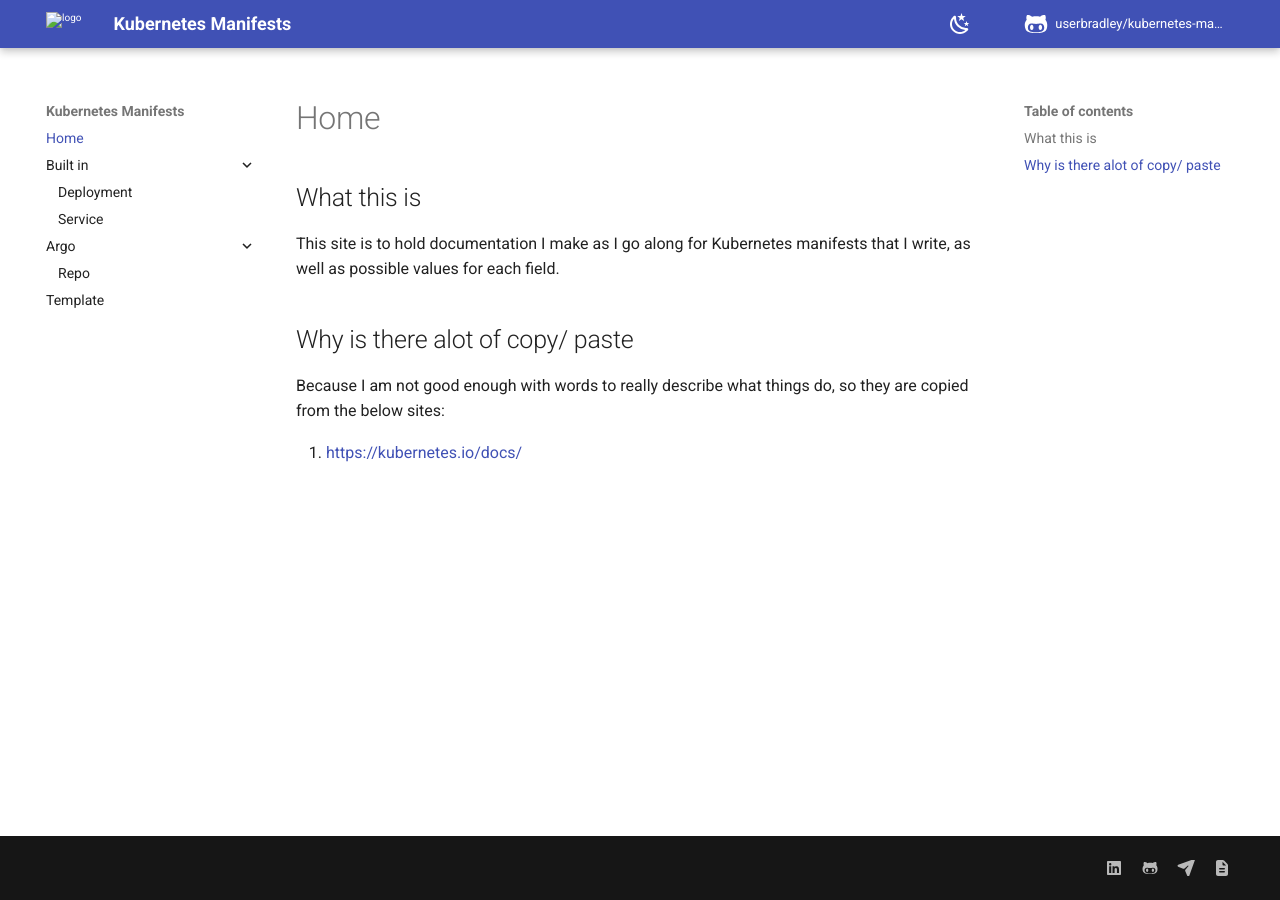
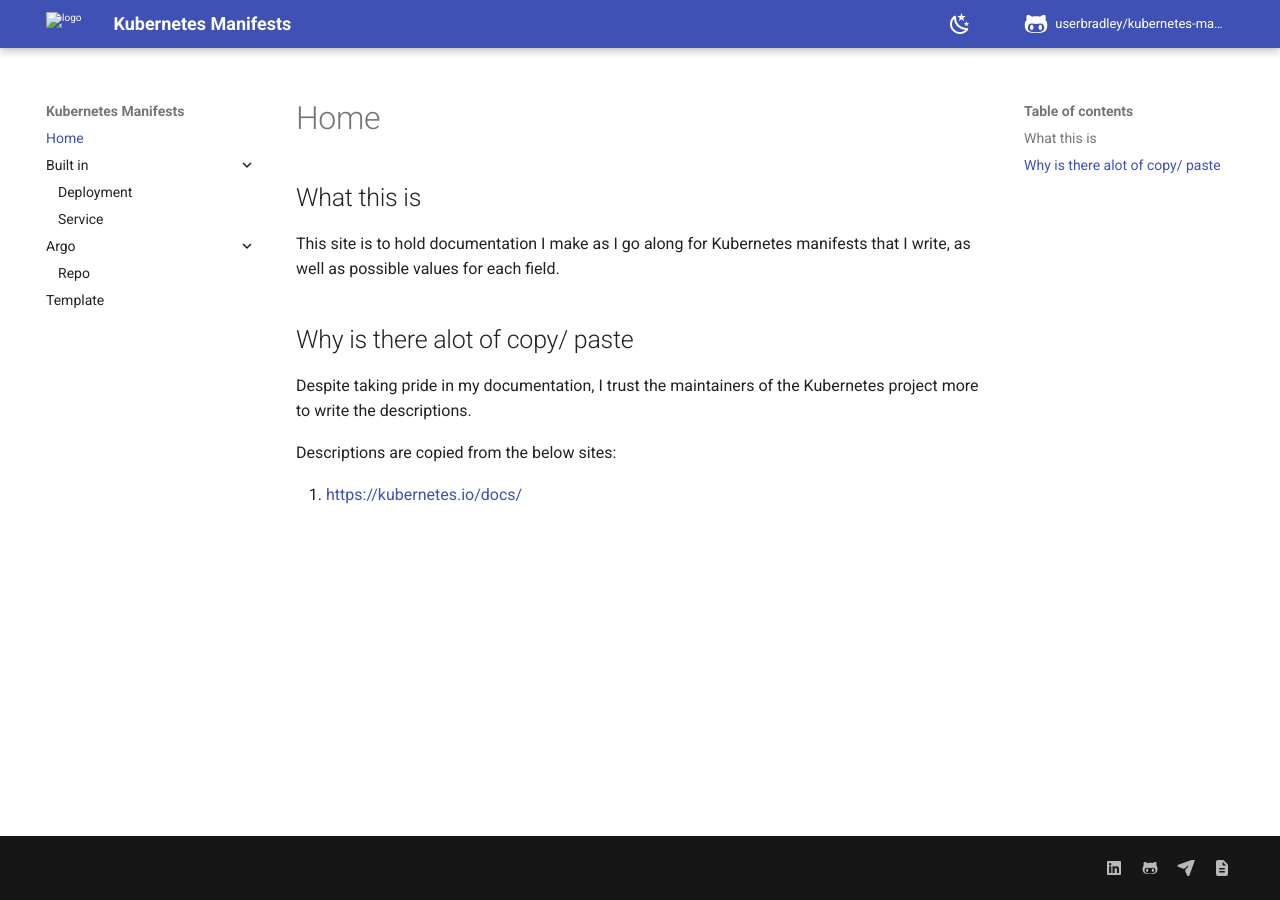
Before and after one commit to userbradley/kubernetes-examples, an MkDocs documentation site: the page built from docs/index.md, in a window 1280 px wide. Built offline with MkDocs 1.6.1 and Material for MkDocs 9.7.7, drawn with Linux system fonts in a browser that asks for light colours; comment, search, counter and statistics services are not loaded.

Commit message:
Wording changes

```diff
--- a/docs/index.md
+++ b/docs/index.md
@@ -10,6 +10,8 @@
 
 ## Why is there alot of copy/ paste
 
-Because I am not good enough with words to really describe what things do, so they are copied from the below sites:
+Despite taking pride in my documentation, I trust the maintainers of the Kubernetes project more to write the descriptions.
+
+Descriptions are copied from the below sites:
 
 1. [https://kubernetes.io/docs/](https://kubernetes.io/docs/)
```
